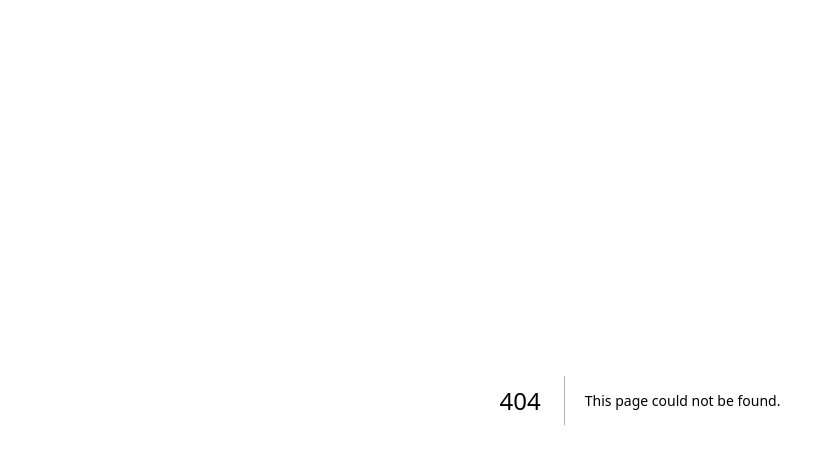
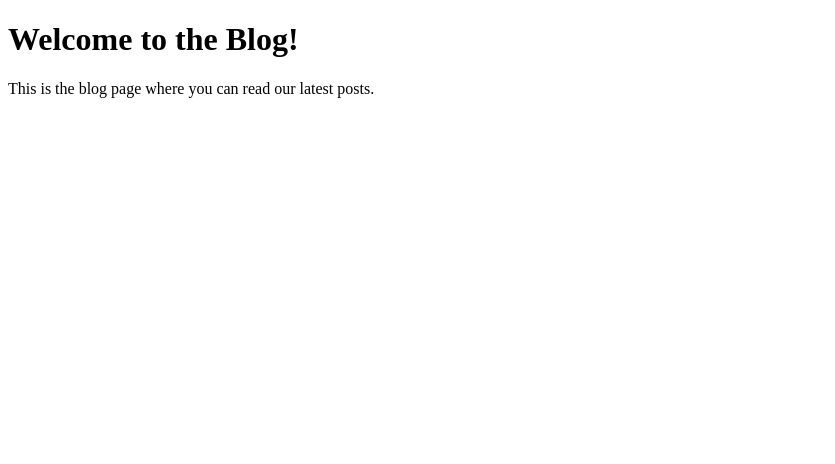
Before and after one commit to natanmuletahunde/next-tut, a Next.js app: page /blog in a window 1280 px wide. Before the commit this address had no page. Shown: the top 464 px of the page, without its empty margins (0-835 px from the left). Built offline with nearby package versions, Linux system fonts and the light colour scheme.

Commit message:
create the nested routing

```diff
--- /dev/null
+++ b/src/app/blog/page.tsx
@@ -0,0 +1,8 @@
+export default function Blog() {
+    return (
+        <div>
+            <h1>Welcome to the Blog!</h1>
+            <p>This is the blog page where you can read our latest posts.</p>
+        </div>
+    );
+}
```
Also changed, not shown: src/app/blog/first/page.tsx (added, +8 -0 lines), src/app/blog/second/page.tsx (added, +8 -0 lines).
